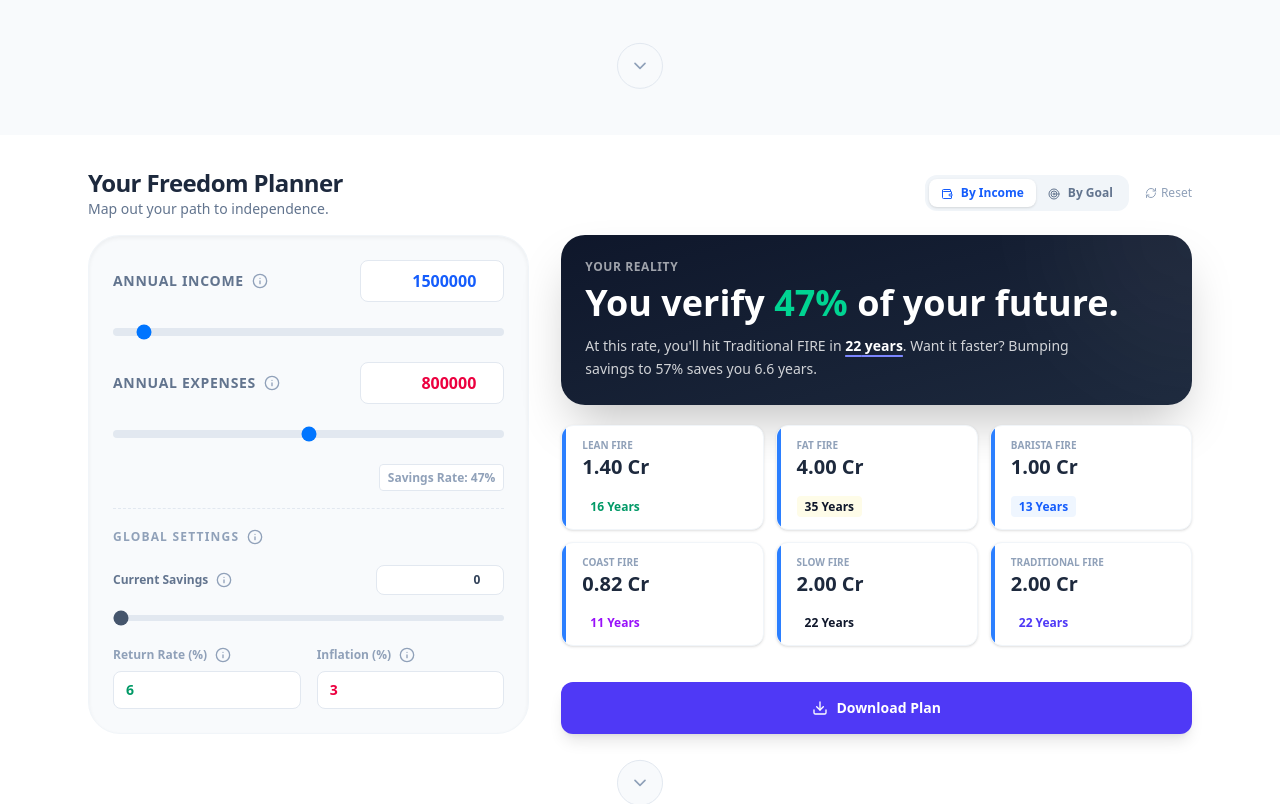
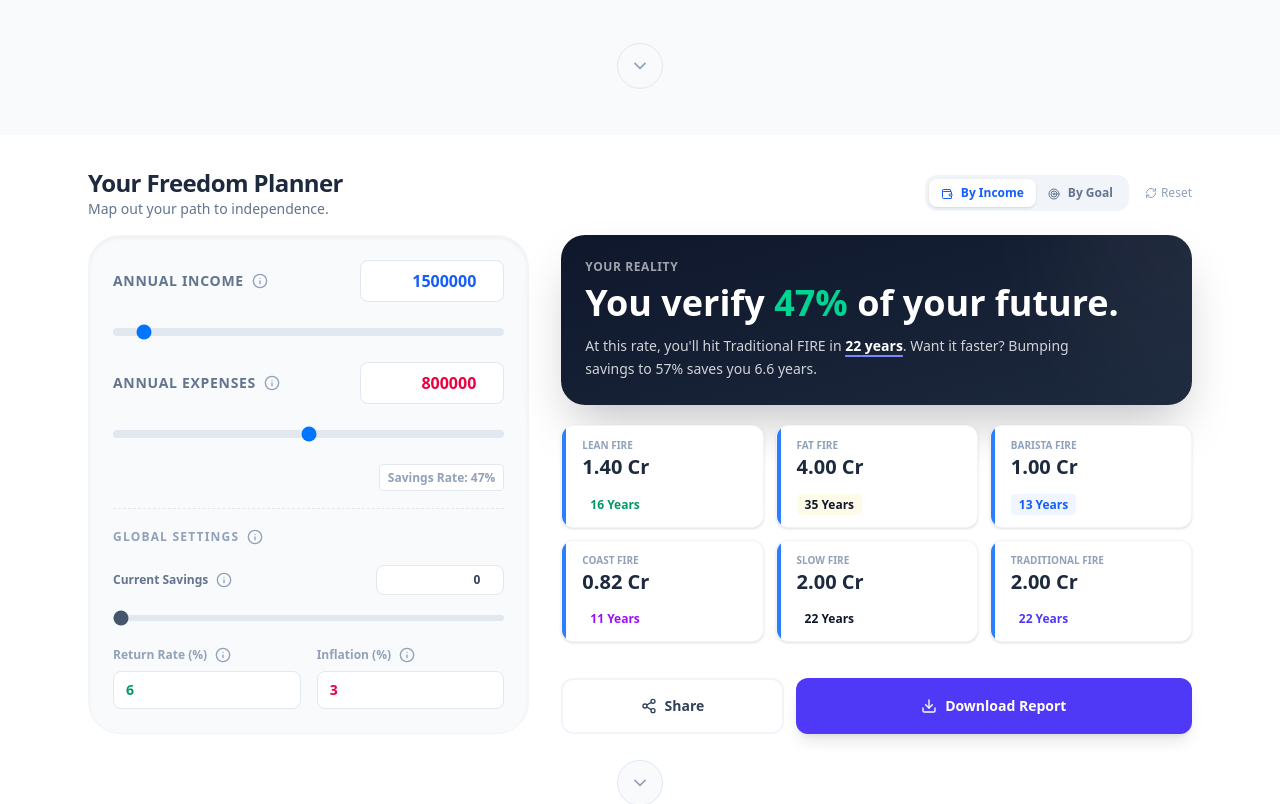
Before and after one commit to Rebaka8/retirement-calculator-app, a React (Vite) app: page / in a window 1280 px wide. Shown: the part 3280-4084 px from the top of the page. Built offline with nearby package versions, Linux system fonts and the light colour scheme.

Commit message:
Added share button

```diff
--- a/index.html
+++ b/index.html
@@ -1,13 +1,16 @@
 <!doctype html>
 <html lang="en">
+
 <head>
   <meta charset="UTF-8" />
-    <link rel="icon" type="image/svg+xml" href="/vite.svg" />
+  <link rel="icon" type="image/svg+xml" href="/logo.svg" />
   <meta name="viewport" content="width=device-width, initial-scale=1.0" />
-    <title>fire-calculator</title>
+  <title>FIRE Freedom Planner</title>
 </head>
+
 <body>
   <div id="root"></div>
   <script type="module" src="/src/main.jsx"></script>
 </body>
+
 </html>
--- a/src/components/Calculator/FireWidget.jsx
+++ b/src/components/Calculator/FireWidget.jsx
@@ -1,7 +1,7 @@
 import React, { useState, useEffect } from 'react';
 import { useFire } from '../../context/FireContext';
 import { motion, AnimatePresence } from 'framer-motion';
-import { Download, RefreshCw, TrendingUp, Zap, AlertTriangle, CheckCircle, Target, Wallet, FileText } from 'lucide-react';
+import { Download, RefreshCw, TrendingUp, Zap, AlertTriangle, CheckCircle, Target, Wallet, FileText, Share2, X, Link, Mail, MessageCircle } from 'lucide-react';
 import { generateFireReport, createReportDoc } from '../Report/DownloadReport';
 import Tooltip from '../UI/Tooltip';
 import ScrollArrow from '../UI/ScrollArrow';
@@ -87,6 +87,7 @@ const FireWidget = () => {
     const params = new URLSearchParams(window.location.search);
     const isReportView = params.get('view') === 'report';
     const [pdfUrl, setPdfUrl] = useState(null);
+    const [showShareFallback, setShowShareFallback] = useState(false);
 
     // Auto-Generate PDF for Report View
     useEffect(() => {
@@ -153,8 +154,94 @@ const FireWidget = () => {
         );
     }
 
+    const handleShare = async () => {
+        try {
+            const doc = createReportDoc(data, fireNumbers, mode);
+            const blob = doc.output('blob');
+            const file = new File([blob], "FIRE_Freedom_Plan.pdf", { type: "application/pdf" });
+
+            if (navigator.canShare && navigator.canShare({ files: [file] })) {
+                await navigator.share({
+                    files: [file],
+                    title: 'My FIRE Freedom Plan',
+                    text: 'Here is my personalized FIRE path report!',
+                });
+            } else {
+                setShowShareFallback(true);
+            }
+        } catch (error) {
+            console.error("Error sharing:", error);
+            setShowShareFallback(true); // Fallback if user cancels or API fails
+        }
+    };
+
     return (
-        <section className="py-8 bg-white">
+        <section className="py-8 bg-white relative">
+            {/* Share Fallback Modal */}
+            <AnimatePresence>
+                {showShareFallback && (
+                    <motion.div
+                        initial={{ opacity: 0 }}
+                        animate={{ opacity: 1 }}
+                        exit={{ opacity: 0 }}
+                        className="fixed inset-0 z-50 flex items-center justify-center p-4 bg-black/50 backdrop-blur-sm"
+                        onClick={() => setShowShareFallback(false)}
+                    >
+                        <motion.div
+                            initial={{ scale: 0.9, opacity: 0 }}
+                            animate={{ scale: 1, opacity: 1 }}
+                            exit={{ scale: 0.9, opacity: 0 }}
+                            className="bg-white rounded-2xl p-6 w-full max-w-sm shadow-2xl"
+                            onClick={e => e.stopPropagation()}
+                        >
+                            <div className="flex justify-between items-center mb-4">
+                                <h3 className="text-lg font-bold text-slate-800">Share Report</h3>
+                                <button onClick={() => setShowShareFallback(false)} className="p-1 hover:bg-slate-100 rounded-full">
+                                    <X className="w-5 h-5 text-slate-500" />
+                                </button>
+                            </div>
+
+                            <p className="text-sm text-slate-500 mb-6">
+                                Your browser doesn't support direct file sharing. You can share the link to this calculator instead!
+                            </p>
+
+                            <div className="grid grid-cols-2 gap-3">
+                                <a
+                                    href={`https://wa.me/?text=Check%20out%20this%20FIRE%20Calculator!%20${encodeURIComponent(window.location.href)}`}
+                                    target="_blank" rel="noopener noreferrer"
+                                    className="flex flex-col items-center gap-2 p-3 rounded-xl border border-slate-200 hover:bg-emerald-50 hover:border-emerald-200 transition-colors group"
+                                >
+                                    <MessageCircle className="w-6 h-6 text-emerald-500 group-hover:scale-110 transition-transform" />
+                                    <span className="text-xs font-bold text-slate-600">WhatsApp</span>
+                                </a>
+
+                                <a
+                                    href={`mailto:?subject=Check%20out%20this%20FIRE%20Calculator&body=Here%20is%20a%20great%20tool%20to%20plan%20your%20financial%20independence:%20${encodeURIComponent(window.location.href)}`}
+                                    className="flex flex-col items-center gap-2 p-3 rounded-xl border border-slate-200 hover:bg-blue-50 hover:border-blue-200 transition-colors group"
+                                >
+                                    <Mail className="w-6 h-6 text-blue-500 group-hover:scale-110 transition-transform" />
+                                    <span className="text-xs font-bold text-slate-600">Email</span>
+                                </a>
+
+                                <button
+                                    onClick={() => {
+                                        navigator.clipboard.writeText(window.location.href);
+                                        setCopied(true);
+                                        setTimeout(() => setCopied(false), 2000);
+                                    }}
+                                    className={`col-span-2 flex items-center justify-center gap-2 p-3 rounded-xl border transition-colors ${copied ? 'bg-slate-800 text-white border-slate-800' : 'border-slate-200 hover:bg-slate-50'}`}
+                                >
+                                    {copied ? <CheckCircle className="w-4 h-4" /> : <Link className="w-4 h-4 text-slate-500" />}
+                                    <span className={`text-xs font-bold ${copied ? 'text-white' : 'text-slate-600'}`}>
+                                        {copied ? 'Copied Link!' : 'Copy Link'}
+                                    </span>
+                                </button>
+                            </div>
+                        </motion.div>
+                    </motion.div>
+                )}
+            </AnimatePresence>
+
             <div className="max-w-6xl mx-auto px-4 sm:px-6">
 
                 {/* Header & Reset */}
@@ -387,13 +474,21 @@ const FireWidget = () => {
                             })}
                         </div>
 
-                        <div className="mt-4">
+                        <div className="mt-4 flex gap-3">
+                            <button
+                                onClick={handleShare}
+                                className="flex-1 flex items-center justify-center gap-2 px-5 py-4 bg-white border-2 border-slate-100 text-slate-700 font-bold rounded-xl hover:bg-slate-50 hover:border-slate-200 transition-all active:scale-95 text-sm"
+                            >
+                                <Share2 className="w-4 h-4" />
+                                Share
+                            </button>
+
                             <button
                                 onClick={() => generateFireReport(data, fireNumbers, mode)}
-                                className="w-full flex items-center justify-center gap-2 px-5 py-4 bg-indigo-600 text-white font-bold rounded-xl shadow-lg hover:shadow-indigo-200 transition-all hover:-translate-y-1 text-sm"
+                                className="flex-[2] flex items-center justify-center gap-2 px-5 py-4 bg-indigo-600 text-white font-bold rounded-xl shadow-lg hover:shadow-indigo-200 transition-all hover:-translate-y-1 active:scale-95 text-sm"
                             >
                                 <Download className="w-4 h-4" />
-                                Download Plan
+                                Download Report
                             </button>
                         </div>
                     </div>
```
Also changed, not shown: public/logo.svg (added). Lines whose indentation alone changed are shown as unchanged.
